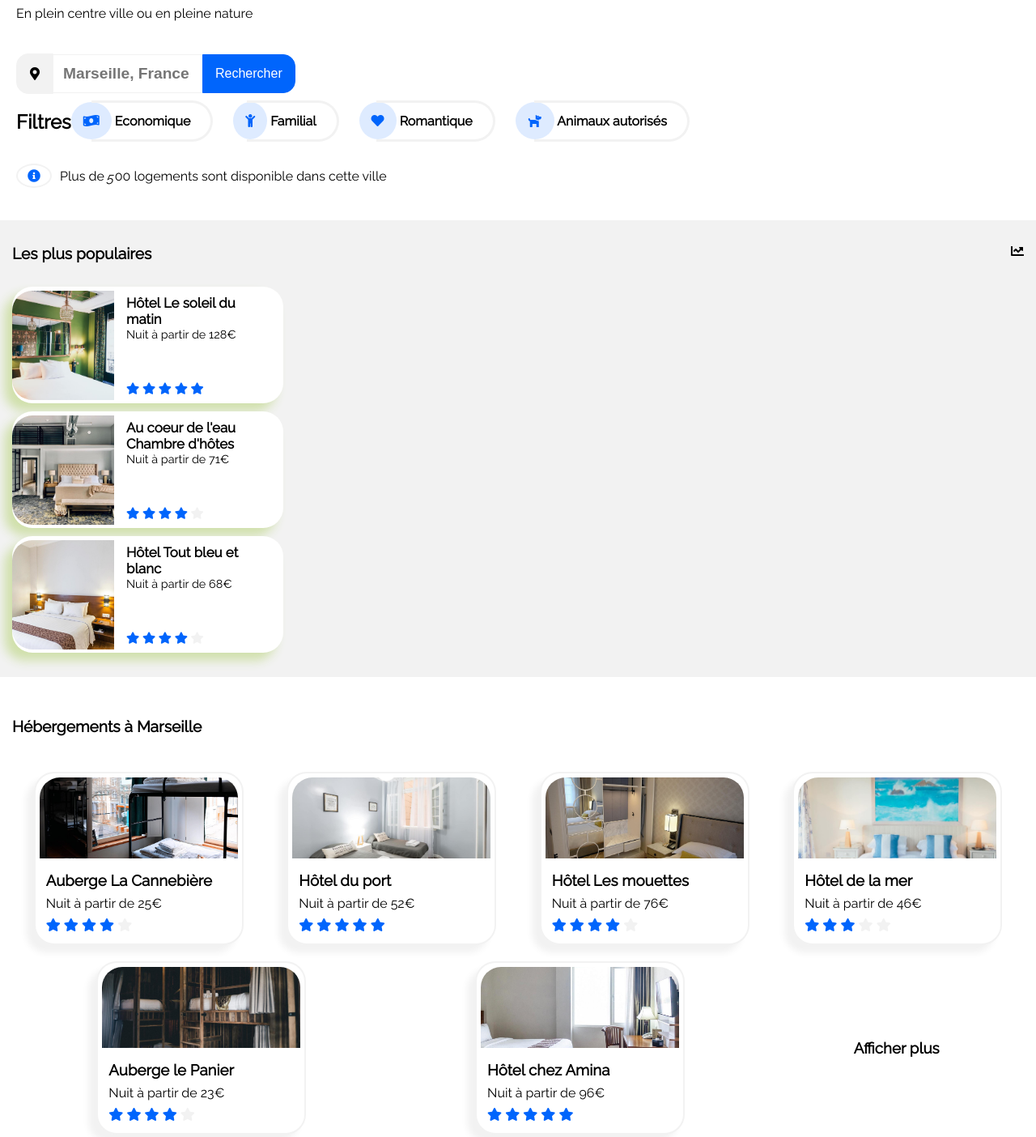
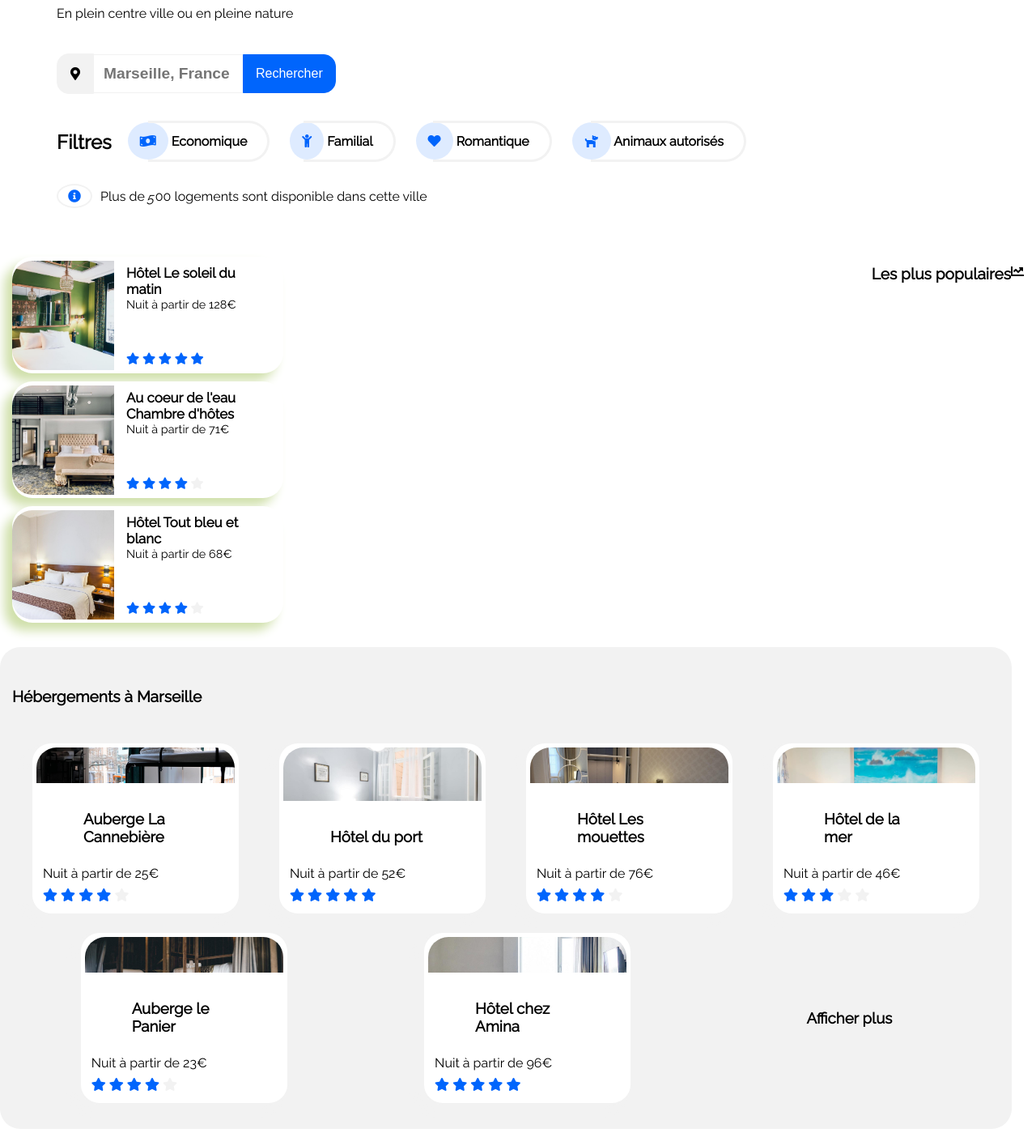
Before and after one commit to Samix94/R-servia, a plain HTML site: page index.html in a window 1280 px wide. Shown: the part 154-1558 px from the top of the page at 81% size. Drawn offline with Linux system fonts and the light colour scheme.

Commit message:
Update styles.css

```diff
--- a/styles.css
+++ b/styles.css
@@ -460,5 +460,44 @@ footer nav ul li a{
         padding: 0px 60px;
     }
 
-    /*
+    /*RESEARCH*/
+    #wrapper{
+        margin: 30px 50px;
+    }
+    .search-2{
+        margin-top: 25px;
+        display: flex;
+        flex-direction: row;
+    }
+    .search-2 h2{
+        margin-right: 20px;
+    }
+
+    /*HEBERGEMENTS*/
+    #popularity-container{
+        flex-direction: column;
+    }
+    #container{
+        background-color: #fff;
+        display: flex;
+        flex-direction: row-reverse;
+        justify-content: space-between;
+    }
+    #container-2{
+        background-color: #F2F2F2;
+        margin-right: 30px;
+        border-radius: 25px;
+    }
+    #container-2 h3{
+        margin: 25px 50px;
+    }
+
+    /*FOOTER*/
+    footer{
+        flex-direction: row;
+        flex-wrap: wrap;
+    }
+    footer nav ul{
+        width: 33%;
+    }
 }
```
